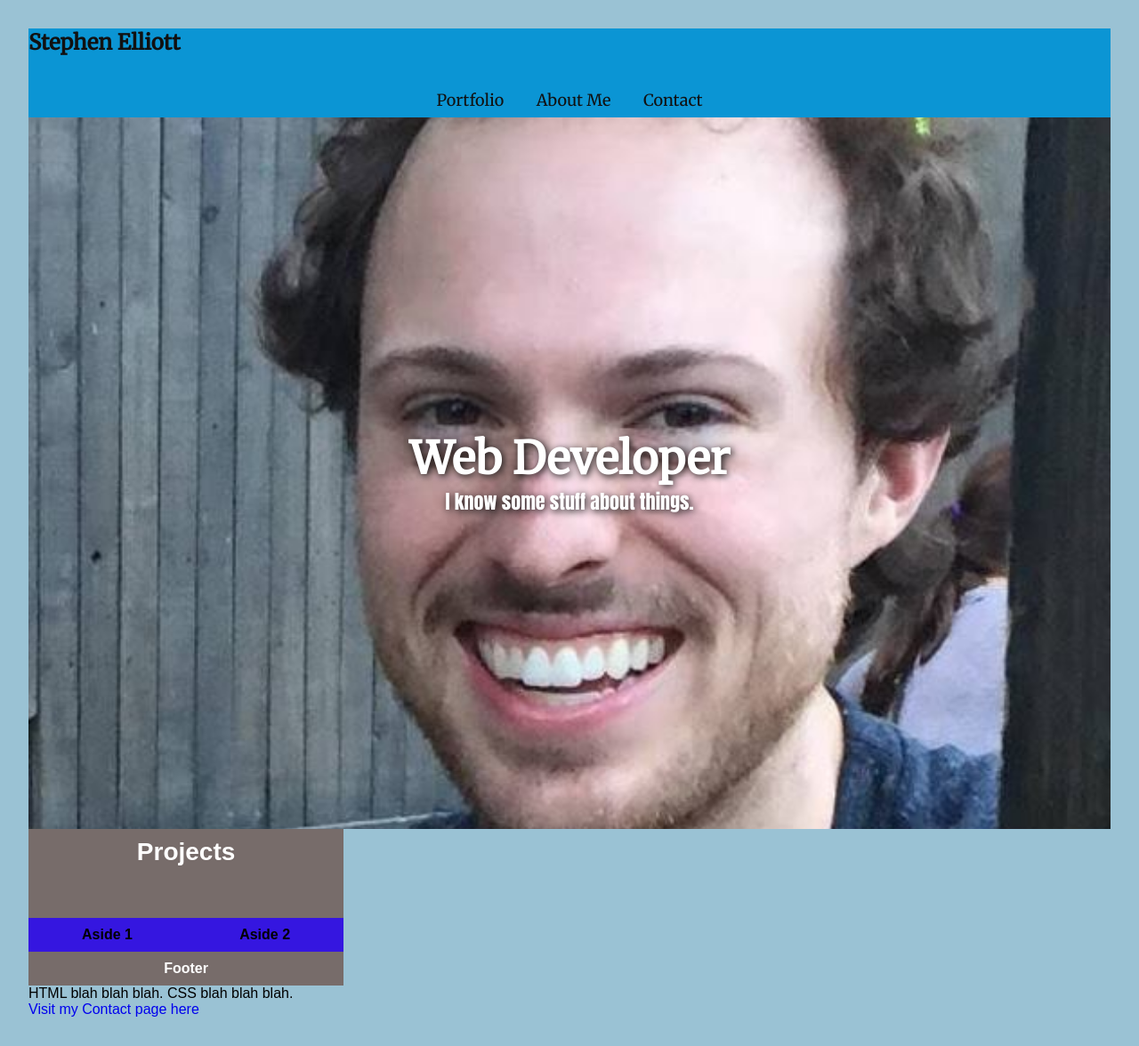
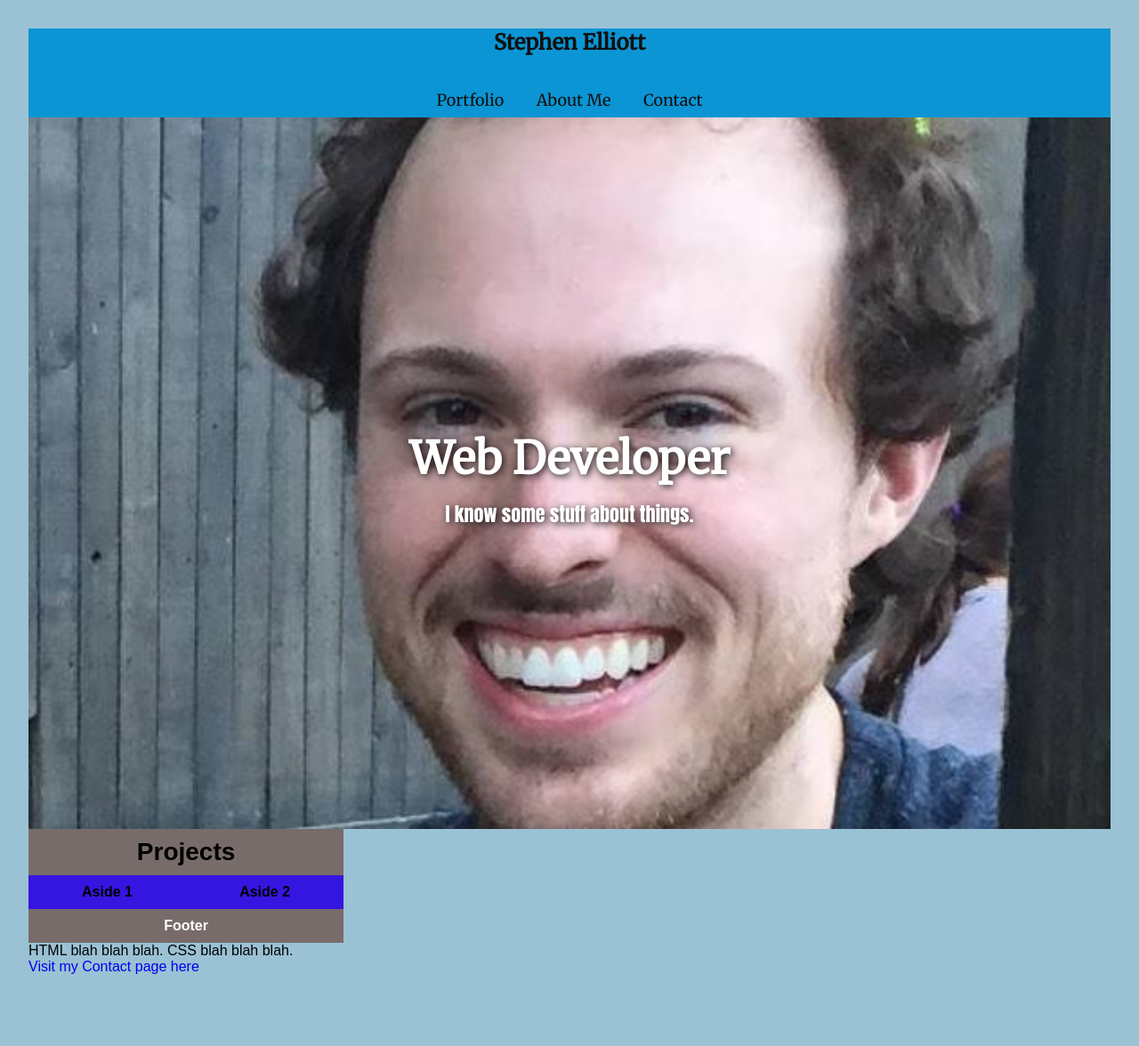
Before and after one commit to UsernameisStephen/portfolio, a plain HTML site: page index.html in a window 1280 px wide. Shown: the whole page at 89% size. After the commit the page ends 1128 px from the top, so only its background shows below. Drawn offline with Linux system fonts and the light colour scheme.

Commit message:
added section to header

```diff
--- a/index.html
+++ b/index.html
@@ -31,7 +31,7 @@
             </div>
         </section>
         <div class="wrapper">
-            <header class="header">Projects</header>
+            <section class="header">Projects</section>
             <aside class="aside aside-1">Aside 1</aside>
             <aside class="aside aside-2">Aside 2</aside>
             <footer class="footer">Footer</footer>
@@ -57,5 +57,7 @@
         </div>
 
     </div>
+
+
 </body>
 </html>
--- a/style.css
+++ b/style.css
@@ -27,8 +27,7 @@
       color: #111;
       display: block;
       margin:auto;
-      text align:center;
-      padding:
+      text-align:center;
   }
 
 
@@ -59,7 +58,7 @@
 
 
   header ul li a:hover{
-     color:rgb(149, 241, 10)
+     color:rgb(149, 241, 10);
   }
 
 
@@ -92,7 +91,7 @@
       color:#fff;
       text-shadow: 2px 2px 8px #111;
       text-align: center;
-      line height: 90px;
+      line-height: 90px;
   }
 
   .index-banner h2 {
```
